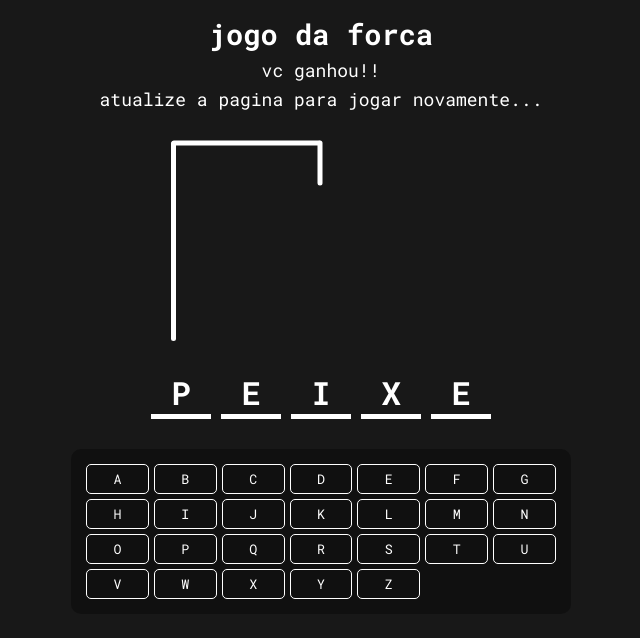
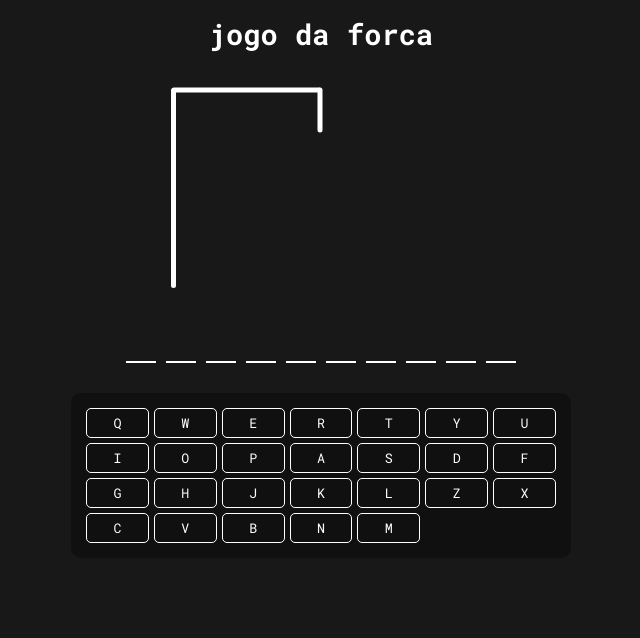
Before and after one commit to ThiagoMaylon/jogo-da-foca-react, a React (Create React App) app: page / in a window 1280 px wide. Shown: the top 638 px of the page, without its empty margins (319-959 px from the left). Built offline with nearby package versions, Linux system fonts and the light colour scheme.

Commit message:
fazendo a função de preencher os campos de letra e iniciando a logica para verificar se ganhou

```diff
--- a/src/Home/App.jsx
+++ b/src/Home/App.jsx
@@ -1,12 +1,11 @@
 import { Forca } from '../components/Forca';
 import { Letras } from '../components/Letras';
-import { Palavra } from '../components/Palavra';
 import { Status } from '../components/Status/';
 import './style.css'
 
 export const App = () => {
 
-  const verificaFim = true;
+  const verificaFim = false;
   const status = 'ganhou';
 
 
@@ -15,7 +14,6 @@ export const App = () => {
     <>
       <Status status={status} verificaFim={verificaFim} />
       <Forca />
-      <Palavra />
       <Letras />
     </>
   );
--- /dev/null
+++ b/src/components/Corpo/style.css
@@ -0,0 +1,3 @@
+div{
+    background-color: #fff;
+}
--- a/src/components/Letras/index.jsx
+++ b/src/components/Letras/index.jsx
@@ -1,17 +1,51 @@
+import { useState } from 'react';
 import './style.css';
 
-export const Letras = () => {
-    const arrayLetras = ['A', 'B', 'C', 'D', 'E', 'F', 'G', 'H', 'I', 'J', 'K', 'L', 'M', 'N', 'O', 'P', 'Q','R', 'S', 'T', 'U', 'V', 'W', 'X', 'Y', 'Z'];
+const arrayPalavras = ['Basquete', 'Peixe', 'Tesoura', 'Galinha', 'Pinguim', 'Escova', 'Javascript', 'Rect', 'Celular', 'Cachorro'];
+
+export const Letras = ({numErros, Pchutes}) => {
+    const arrayLetras = ['Q', 'W', 'E', 'R', 'T', 'Y', 'U', 'I', 'O', 'P', 'A', 'S', 'D', 'F', 'G', 'H', 'J','K', 'L', 'Z', 'X', 'C', 'V', 'B', 'N', 'M'];
+
+    // eslint-disable-next-line
+    const [word, setWord] = useState(arrayPalavras[Math.floor(Math.random() * arrayPalavras.length)]);
+    const wordUpper = word.toUpperCase();
+
+    const [display, setDisplay] = useState(Array(wordUpper.length).fill("_"));
+    const [chutes, setChutes] = useState([]);
+    const [erros, setErros] = useState(0);
+
+    function handleClick(event){
+        const letter = event.target.innerText;
+        setChutes([...chutes, letter]);
+        setErros(erros + 1);
+        Pchutes = chutes;
+        numErros = erros;
+
+        let updateDisplay = [...display];
+        for(let i = 0; i < wordUpper.length; i++){
+            if(wordUpper[i] === letter){
+                updateDisplay[i] =letter;
+            }
+        }
+        setDisplay(updateDisplay);
+    }
 
     return(
-        <div className="container-letras">
-
-            <div className="letras-grid">
-                {arrayLetras.map((valorLetra, index) => (
-                    <button key={index}>{valorLetra}</button>
+        <>
+            <div className='palavra'>
+                {display.map((letter, index) => (
+                    <span key={index}>
+                        {letter === "_" ? <div className='underline'>.</div> : letter}
+                    </span>
                 ))}
             </div>
-
-        </div>
+            <div className="container-letras">
+                <div className="letras-grid">
+                    {arrayLetras.map((valorLetra, index) => (
+                        <button key={index} onClick={handleClick}>{valorLetra}</button>
+                    ))}
+                </div>
+            </div>
+        </>
     )
 }
--- a/src/components/Letras/style.css
+++ b/src/components/Letras/style.css
@@ -29,3 +29,22 @@ button:disabled{
     background-color: #50505074;
     border: 2px solid #999;
 }
+
+.palavra{
+    display: flex;
+    flex-direction: row;
+    flex-wrap: wrap;
+    justify-content: center;
+    align-items: center;
+    margin: 30px 0;
+    gap: 10px;
+}
+.palavra span {
+    text-align: center;
+    font-size: 2em;
+}
+.palavra span .underline{
+    border-bottom: 2px solid #fff;
+    color: transparent;
+    width: 30px;
+}
--- a/src/components/Palavra/index.jsx
+++ /dev/null
@@ -1,18 +0,0 @@
-import './style.css';
-
-export const Palavra = () => {
-    const arrayPalavras = ['Basquete', 'Peixe', 'Tesoura', 'Galinha', 'Pinguim', 'Escova', 'Javascript', 'Rect', 'Celular', 'Cachorro'];
-
-    const sortearPalavra = Math.floor(Math.random() * arrayPalavras.length);
-    const palavra = arrayPalavras[sortearPalavra];
-    const palavraSplit = palavra.split('');
-
-    return(
-        <div className='palavra'>
-            {palavraSplit.map((valor, index) => (
-                <input type="text" key={index} value={valor} maxLength='1' disabled/>
-            ))}
-
-        </div>
-    )
-}
--- a/src/components/Palavra/style.css
+++ /dev/null
@@ -1,21 +0,0 @@
-.palavra{
-    display: flex;
-    flex-direction: row;
-    align-items: center;
-    justify-content: center;
-    margin: 30px;
-    gap: 10px;
-}
-
-input{
-    background-color: transparent;
-    outline: none;
-    border: none;
-    border-bottom: 5px solid #fff;
-    width: 60px;
-    color: #fff;
-    text-align: center;
-    font-size: 2em;
-    font-weight: bold;
-    text-transform: uppercase;
-}
```
Also changed, not shown: src/components/Corpo/index.jsx (added, +31 -0 lines), src/components/Forca/index.jsx (line endings or trailing spaces).
